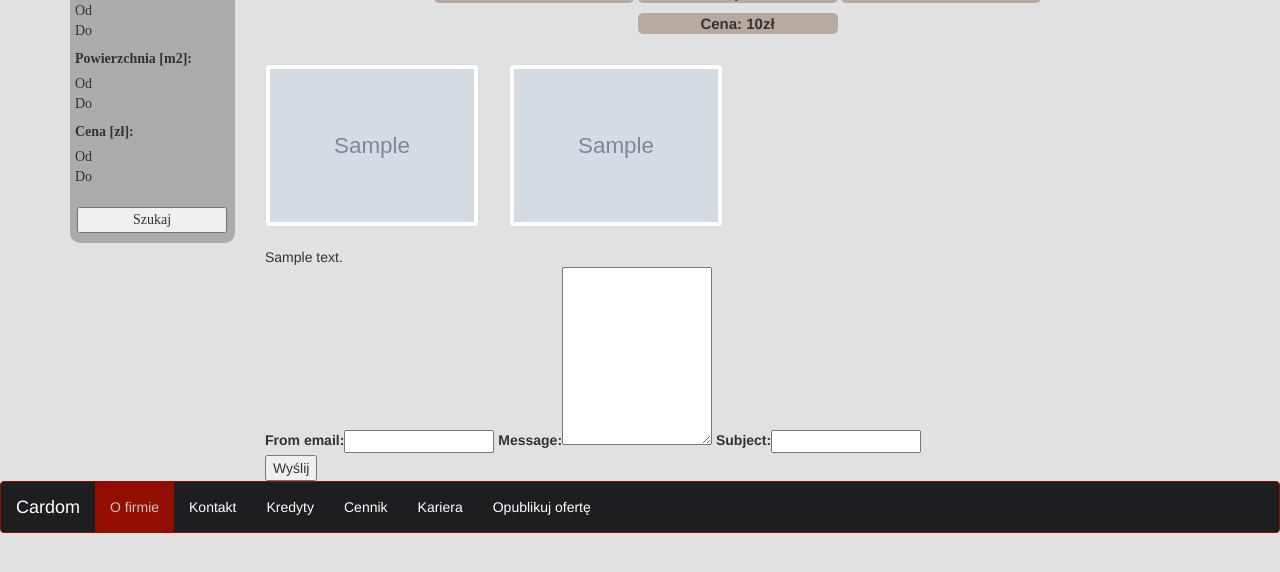
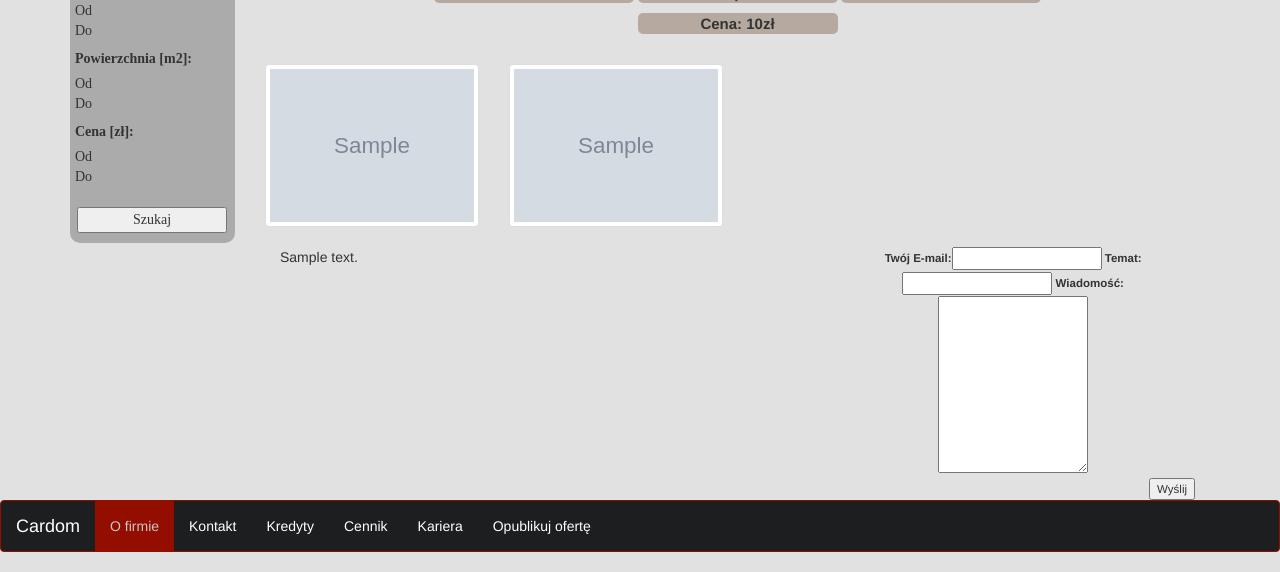
Before and after one commit to brojd/cardom_MySQL, a Django app: template templates/cardom/offer_details.html in a window 1280 px wide. Shown: the part 633-1205 px from the top of the page. Before the commit the page ends 1166 px from the top, so only its background shows below. Run offline with Django 3.2, Linux system fonts and the light colour scheme; tables that the repository leaves empty hold one stand-in row (values such as "Sample post"); the template is opened without the code that fills it: values that come from a table or form of the project are taken from there, most other values are stand-ins (such as "Sample title", 1, 10 or a date in 2020); grey boxes marked "Sample" are stand-in pictures; parts of the project's set-up code (start-up, migrations or seed data) failed here and were passed over; some libraries are stand-ins or nearby versions.

Commit message:
edit look of message form

```diff
--- a/cardom/forms.py
+++ b/cardom/forms.py
@@ -17,6 +17,6 @@ class OfferSort(forms.Form):
 
 
 class ContactForm(forms.Form):
-    from_email = forms.EmailField(required=True)
-    message = forms.CharField(required=True, widget=forms.Textarea)
-    subject = forms.CharField()
+    from_email = forms.EmailField(required=True, label="Twój E-mail")
+    subject = forms.CharField(required=True, widget=forms.TextInput, label="Temat")
+    message = forms.CharField(required=True, widget=forms.Textarea, label="Wiadomość")
--- a/cardom_project/settings.py
+++ b/cardom_project/settings.py
@@ -41,6 +41,7 @@ INSTALLED_APPS = (
     'django.contrib.staticfiles',
     'cardom',
     'django_filters',
+    'bootstrapform',
 )
 
 MIDDLEWARE_CLASSES = (
--- a/static/cardom/css/base.css
+++ b/static/cardom/css/base.css
@@ -82,7 +82,7 @@ input, textarea, select {
   margin: 0px 0px 0px 0px;
 }
 
-.form-horizontal {
+#search_form {
   background-color: #ABABAB;
   font-family: "Times New Roman", Times, serif;
   font-weight: normal;
--- a/static/cardom/css/offer_details.css
+++ b/static/cardom/css/offer_details.css
@@ -51,3 +51,14 @@
     font-size: 15px;
     font-weight: 600
 }
+
+#send_button {
+  display: block;
+      margin-left: auto;
+}
+
+.message_form {
+    font-size: 11.5px;
+    font-weight: 500;
+    text-align: center;
+}
--- a/templates/cardom/base.html
+++ b/templates/cardom/base.html
@@ -46,7 +46,7 @@
     <div class="container">
       <div class="row">
         <div class="col-md-2 col-sm-4 col-xs-8">
-          <form class="form-horizontal" role="form" action="/offer_list/" method="get">
+          <form class="form-horizontal" id="search_form" role="form" action="/offer_list/" method="get">
             <table class="searchbox">
               <tr><th><label for="id_province">Województwo:</label></th></tr>
               <tr><td>{{ filter.form.province }}</td></tr>
--- a/templates/cardom/offer_details.html
+++ b/templates/cardom/offer_details.html
@@ -1,6 +1,7 @@
 {% extends 'cardom/base.html' %}
 
 {% load staticfiles %}
+{% load bootstrap %}
 
 {% block head %}
 <link rel="stylesheet" href="{% static 'cardom/css/offer_details.css' %}">
@@ -33,14 +34,20 @@
                 </div>
                 {% endfor %}
             </div>
-            <div class="description">{{ offer.description }}</div>
 
-            <form method="post">
-                {% csrf_token %}
-                {{ form }}
-                <div class="form-actions">
-                  <button type="submit">Wyślij</button>
+            <div class="col-md-7">
+                <div class="description" >{{ offer.description }}</div>
+            </div>
+
+            <div class="message_form">
+                <div class="col-md-5">
+                <form method="post" class="form-horizontal" >
+                    {% csrf_token %}
+                    {{ form|bootstrap_horizontal }}
+                    <div class="form-actions" >
+                      <button type="submit" id="send_button">Wyślij</button>
+                    </div>
+                </form>
                 </div>
-            </form>
-
+            </div>
 {% endblock %}
```
